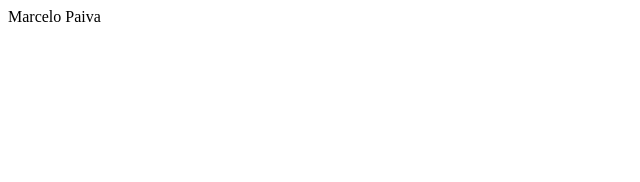
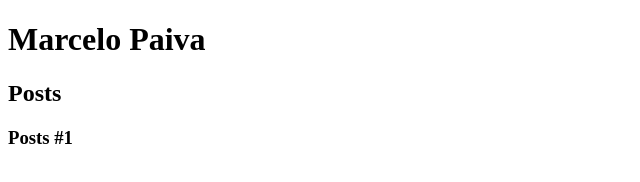
Before and after one commit to MarceloCPaiva/Projeto_DIO, a plain HTML site: page index.html in a window 1280 px wide. Shown: the whole page, without its empty margins (0-640 px from the left). Drawn offline with Linux system fonts and the light colour scheme.

Commit message:
Adicionando tags dentro do Body

```diff
--- a/index.html
+++ b/index.html
@@ -7,6 +7,19 @@
     <title>Marcelo Paiva</title>
   </head>
   <body>
-    Marcelo Paiva
+    <header>
+      <h1>Marcelo Paiva</h1>
+    </header>
+    <section>
+      <header>
+        <h2>Posts</h2>
+      </header>
+      <article>
+        <header>
+          <h3>Posts #1</h3>
+        </header>
+      </article>
+    </section>
+    <footer></footer>
   </body>
 </html>
```
